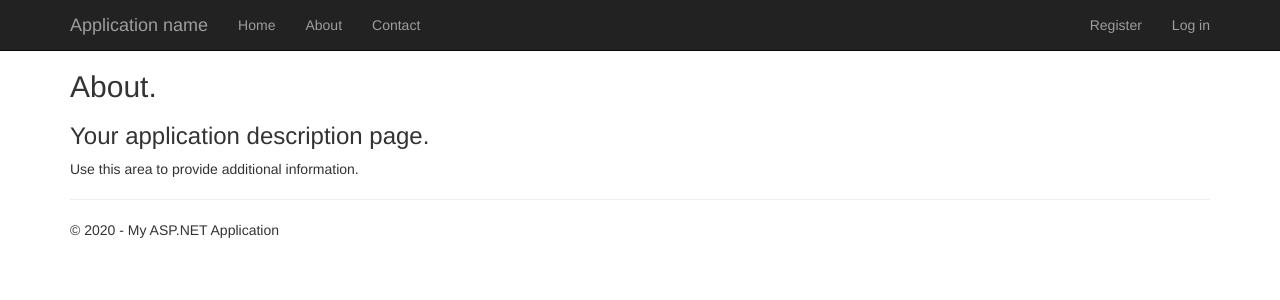
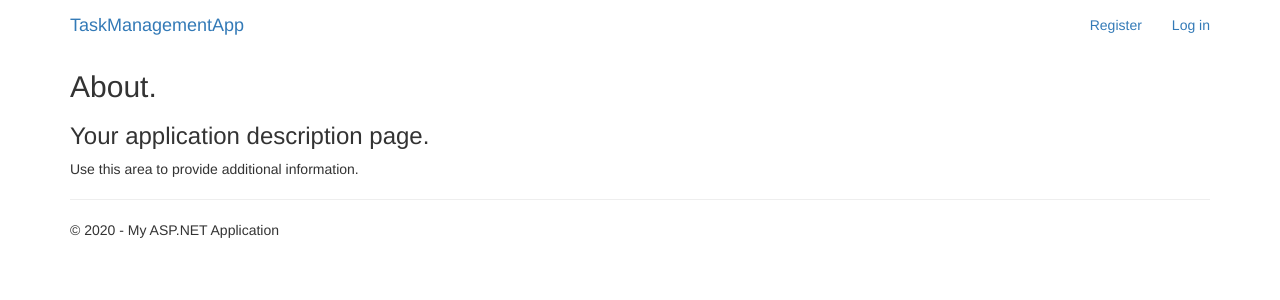
Before and after one commit to Kira060200/task_management_daw_project, an ASP.NET MVC app: page /Home/About in a window 1280 px wide. Shown: the top 300 px of the page. Run offline with ASP.NET Core 8 and stand-ins for ASP.NET MVC 5, Linux system fonts and the light colour scheme; the project's own start-up code is not run, and a stand-in starts its controllers and pages; some libraries are stand-ins or nearby versions.

Commit message:
Enabled Authorize for actions + Layout changes

```diff
--- a/Proiect2020/App_Start/RouteConfig.cs
+++ b/Proiect2020/App_Start/RouteConfig.cs
@@ -16,11 +16,7 @@ namespace Proiect2020
             routes.MapRoute(
                 name: "Default",
                 url: "{controller}/{action}/{id}",
-                defaults: new { controller = "Teams", action = "Index", id = UrlParameter.Optional }
-            ); routes.MapRoute(
-                name: "Default1",
-                url: "{controller}/{action}/{id}",
-                defaults: new { controller = "Tasks", action = "Index", id = UrlParameter.Optional }
+                defaults: new { controller = "Home", action = "Index", id = UrlParameter.Optional }
             );
         }
     }
--- a/Proiect2020/Controllers/CommentsController.cs
+++ b/Proiect2020/Controllers/CommentsController.cs
@@ -13,12 +13,14 @@ namespace Proiect2020.Controllers
         private ApplicationDbContext db = new ApplicationDbContext();
 
         // GET: Comments
+        [Authorize(Roles = "Membru,Organizator,Admin")]
         public ActionResult Index()
         {
             return View();
         }
 
         [HttpDelete]
+        [Authorize(Roles = "Membru,Organizator,Admin")]
         public ActionResult Delete(int id)
         {
             Comment comm = db.Comments.Find(id);
@@ -27,6 +29,7 @@ namespace Proiect2020.Controllers
             TempData["message"] = "Comentariul a fost sters";
             return Redirect("/Tasks/Show/" + comm.TaskId);
         }
+        [Authorize(Roles = "Membru,Organizator,Admin")]
         public ActionResult New(int id)
         {
 
@@ -34,6 +37,7 @@ namespace Proiect2020.Controllers
             return View();
         }
         [HttpPost]
+        [Authorize(Roles = "Membru,Organizator,Admin")]
         public ActionResult New(Comment comm)
         {
             comm.Date = DateTime.Now;
@@ -59,6 +63,7 @@ namespace Proiect2020.Controllers
 
         }
 
+        [Authorize(Roles = "Membru,Organizator,Admin")]
         public ActionResult Edit(int id)
         {
             Comment comm = db.Comments.Find(id);
@@ -67,6 +72,7 @@ namespace Proiect2020.Controllers
         }
 
         [HttpPut]
+        [Authorize(Roles = "Membru,Organizator,Admin")]
         public ActionResult Edit(int id, Comment requestComment)
         {
             try
--- a/Proiect2020/Views/Shared/_Layout.cshtml
+++ b/Proiect2020/Views/Shared/_Layout.cshtml
@@ -9,7 +9,7 @@
 
 </head>
 <body>
-    <div class="navbar navbar-inverse navbar-fixed-top">
+    <div class="navbar navbar-fixed-top">
         <div class="container">
             <div class="navbar-header">
                 <button type="button" class="navbar-toggle" data-toggle="collapse" data-target=".navbar-collapse">
@@ -17,13 +17,23 @@
                     <span class="icon-bar"></span>
                     <span class="icon-bar"></span>
                 </button>
-                @Html.ActionLink("Application name", "Index", "Home", new { area = "" }, new { @class = "navbar-brand" })
+                @Html.ActionLink("TaskManagementApp", "Index", "Home", new { area = "" }, new { @class = "navbar-brand" })
             </div>
             <div class="navbar-collapse collapse">
                 <ul class="nav navbar-nav">
-                    <li>@Html.ActionLink("Home", "Index", "Home")</li>
-                    <li>@Html.ActionLink("About", "About", "Home")</li>
-                    <li>@Html.ActionLink("Contact", "Contact", "Home")</li>
+
+                    <!--    TODO: Sa modific sa nu mai vada membrii echipele, ci fiecare sa vada proiectele din echipele din care fac parte
+                    -->
+                    @if (User.IsInRole("Membru") || User.IsInRole("Organizator") || User.IsInRole("Admin"))
+                    {
+                        <li>@Html.ActionLink("Afisare echipe", "Index", "Teams")</li>
+                    }
+
+                    @if (User.IsInRole("Admin"))
+                    {
+                        <li>@Html.ActionLink("Adaugare echipa", "New", "Teams")</li>
+                    }
+
                 </ul>
                 @Html.Partial("_LoginPartial")
             </div>
```
Also changed, not shown: Proiect2020/Controllers/TasksController.cs (+7 -0 lines), Proiect2020/Controllers/TeamsController.cs (+6 -1 lines).
